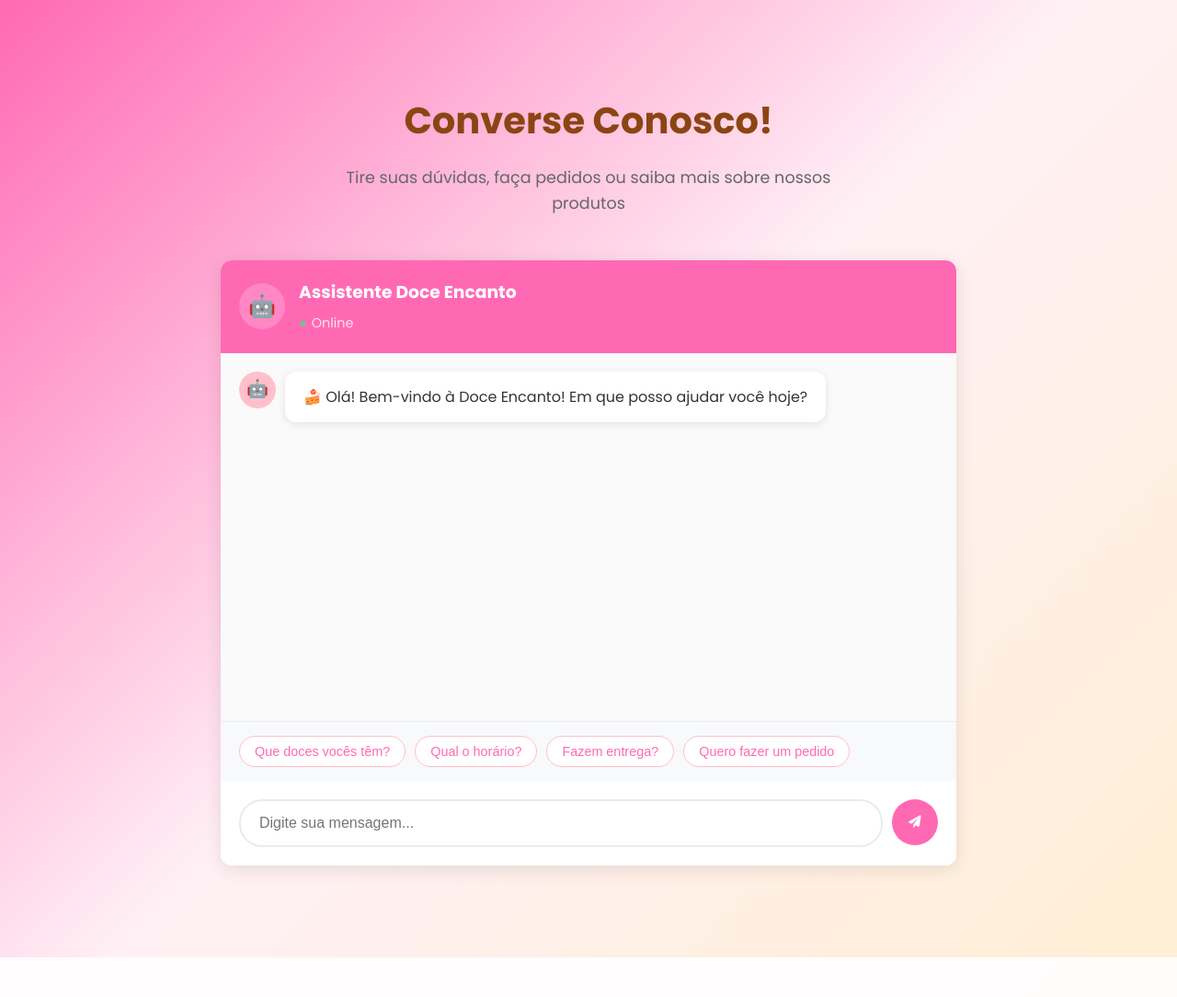
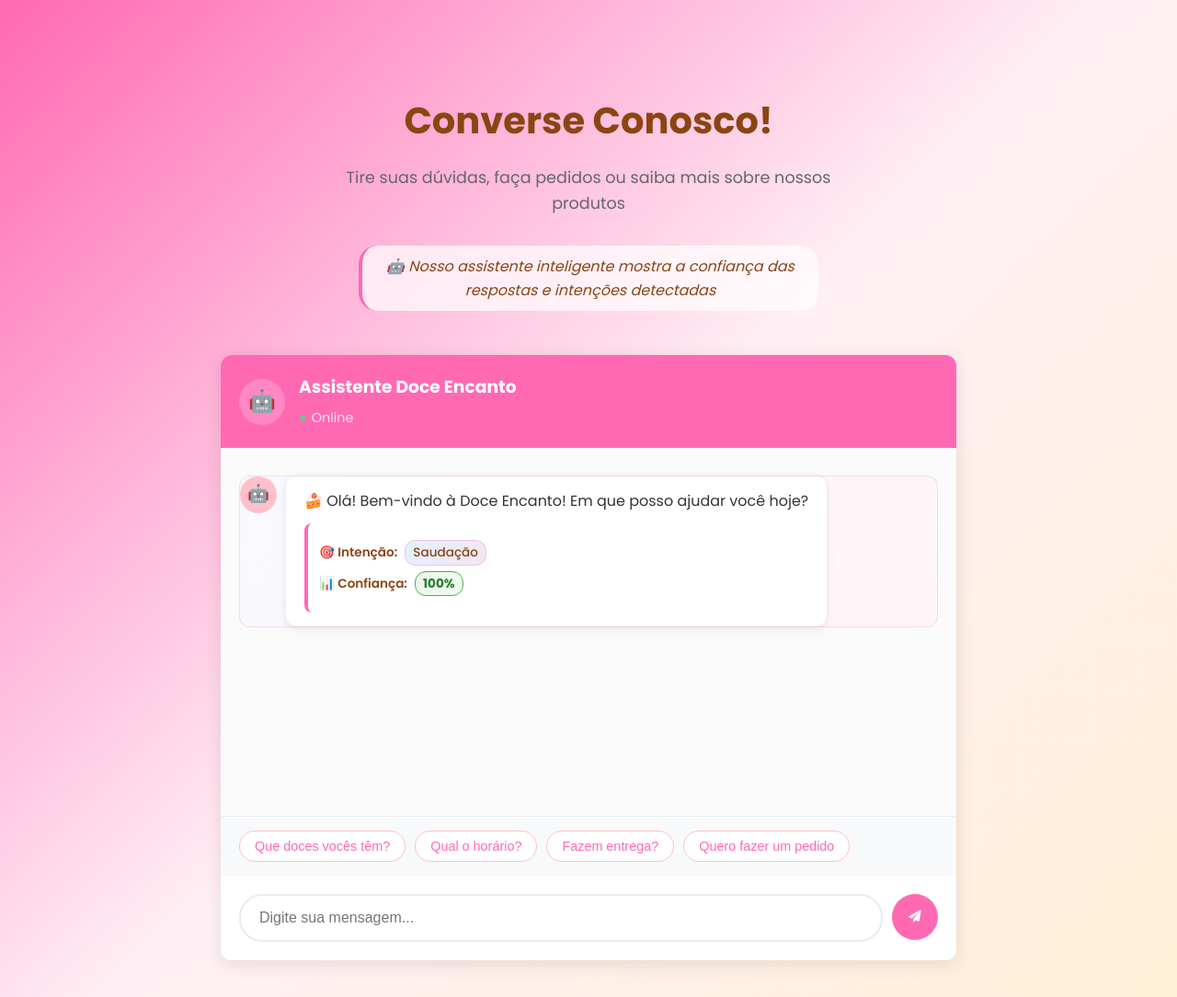
Before and after one commit to Carmonoca02/cp_5_IA_fernanda_carmona, a Flask app: page / in a window 1280 px wide. Shown: the part 1810-2894 px from the top of the page at 92% size. Run offline with Flask 3, Linux system fonts and the light colour scheme.

Commit message:
feat: Enhance chatbot UI with detailed response information and styling

```diff
--- a/static/css/style.css
+++ b/static/css/style.css
@@ -236,8 +236,23 @@
     font-size: 1.1rem;
     text-align: center;
     color: var(--text-light);
+    margin-bottom: 2rem;
+    max-width: 600px;
+    margin-left: auto;
+    margin-right: auto;
+}
+
+.chatbot-info {
+    font-size: 1rem;
+    color: var(--secondary-color);
+    text-align: center;
     margin-bottom: 3rem;
-    max-width: 600px;
+    padding: 10px 20px;
+    background: rgba(255, 255, 255, 0.7);
+    border-radius: 20px;
+    border-left: 4px solid var(--primary-color);
+    font-style: italic;
+    max-width: 500px;
     margin-left: auto;
     margin-right: auto;
 }
@@ -638,6 +653,94 @@
     transform: scale(1.1);
 }
 
+/* Estilos para informações detalhadas do chatbot */
+.enhanced-bot-message {
+    background: linear-gradient(135deg, #f8f9ff 0%, #fff5f8 100%);
+    border: 1px solid rgba(255, 105, 180, 0.2);
+    border-radius: var(--border-radius);
+    margin: 10px 0;
+}
+
+.bot-response-text {
+    margin-bottom: 12px;
+    font-size: 1rem;
+    line-height: 1.5;
+}
+
+.bot-info-container {
+    background: rgba(255, 255, 255, 0.7);
+    border-radius: 8px;
+    padding: 12px;
+    margin-top: 10px;
+    border-left: 4px solid var(--primary-color);
+}
+
+.bot-info-item {
+    display: flex;
+    align-items: center;
+    margin: 6px 0;
+    font-size: 0.85rem;
+}
+
+.info-label {
+    font-weight: 600;
+    color: var(--secondary-color);
+    margin-right: 8px;
+    min-width: 80px;
+}
+
+.info-value {
+    font-weight: 500;
+    padding: 2px 8px;
+    border-radius: 12px;
+    background: rgba(255, 255, 255, 0.8);
+}
+
+.intent-value {
+    background: linear-gradient(135deg, #e3f2fd 0%, #f3e5f5 100%);
+    color: var(--secondary-color);
+    border: 1px solid rgba(255, 105, 180, 0.3);
+}
+
+.confidence-value {
+    font-weight: bold;
+    border: 1px solid;
+}
+
+.confidence-high {
+    background: linear-gradient(135deg, #e8f5e8 0%, #f0fff0 100%);
+    color: #2e7d32;
+    border-color: #4caf50;
+}
+
+.confidence-medium {
+    background: linear-gradient(135deg, #fff3e0 0%, #fffbf0 100%);
+    color: #f57c00;
+    border-color: #ff9800;
+}
+
+.confidence-low {
+    background: linear-gradient(135deg, #ffebee 0%, #fff5f5 100%);
+    color: #d32f2f;
+    border-color: #f44336;
+}
+
+/* Animação para mensagens aprimoradas */
+.enhanced-bot-message {
+    animation: enhancedFadeIn 0.6s ease-out;
+}
+
+@keyframes enhancedFadeIn {
+    0% {
+        opacity: 0;
+        transform: translateY(20px) scale(0.95);
+    }
+    100% {
+        opacity: 1;
+        transform: translateY(0) scale(1);
+    }
+}
+
 /* Animations */
 @keyframes fadeInUp {
     from {
@@ -721,6 +824,22 @@
         font-size: 2rem;
     }
 
+    /* Responsividade para informações do bot */
+    .bot-info-item {
+        flex-direction: column;
+        align-items: flex-start;
+        margin: 8px 0;
+    }
+
+    .info-label {
+        min-width: auto;
+        margin-bottom: 4px;
+    }
+
+    .bot-info-container {
+        padding: 10px;
+    }
+
     .container {
         padding: 0 15px;
     }
--- a/static/js/script.js
+++ b/static/js/script.js
@@ -42,13 +42,19 @@
         // Remove loading
         removeLoadingMessage(loadingElement);
 
-        // Adiciona resposta do bot
-        addMessage(data.response, 'bot');
+        // Adiciona resposta do bot com informações completas
+        addBotMessage(data);
 
     } catch (error) {
         console.error('Erro:', error);
         removeLoadingMessage(loadingElement);
-        addMessage('🤔 Desculpe, ocorreu um erro. Tente novamente em instantes.', 'bot');
+        const errorData = {
+            response: '🤔 Desculpe, ocorreu um erro. Tente novamente em instantes.',
+            intent: 'error',
+            confidence: 0.0,
+            is_multiple: false
+        };
+        addBotMessage(errorData);
     } finally {
         isLoading = false;
     }
@@ -60,7 +66,7 @@
     sendMessage();
 }
 
-// Função para adicionar mensagem ao chat
+// Função para adicionar mensagem do usuário ao chat
 function addMessage(text, sender) {
     const messagesContainer = document.getElementById('chat-messages');
 
@@ -84,6 +90,112 @@
     messagesContainer.scrollTop = messagesContainer.scrollHeight;
 
     return messageElement;
+}
+
+// Função para adicionar mensagem completa do bot
+function addBotMessage(data) {
+    const messagesContainer = document.getElementById('chat-messages');
+
+    const messageElement = document.createElement('div');
+    messageElement.className = 'message bot-message enhanced-bot-message';
+
+    const avatar = document.createElement('div');
+    avatar.className = 'message-avatar';
+    avatar.textContent = '🤖';
+
+    const content = document.createElement('div');
+    content.className = 'message-content';
+
+    // Resposta principal
+    const responseText = document.createElement('p');
+    responseText.className = 'bot-response-text';
+    responseText.textContent = data.response;
+    content.appendChild(responseText);
+
+    // Informações técnicas em container separado
+    const infoContainer = document.createElement('div');
+    infoContainer.className = 'bot-info-container';
+
+    // Intenção detectada
+    const intentInfo = document.createElement('div');
+    intentInfo.className = 'bot-info-item';
+    intentInfo.innerHTML = `
+        <span class="info-label">🎯 Intenção:</span>
+        <span class="info-value intent-value">${formatIntent(data.intent)}</span>
+    `;
+    infoContainer.appendChild(intentInfo);
+
+    // Confiança/Probabilidade
+    const confidenceInfo = document.createElement('div');
+    confidenceInfo.className = 'bot-info-item';
+    const confidencePercent = Math.round(data.confidence * 100);
+    const confidenceClass = getConfidenceClass(data.confidence);
+    confidenceInfo.innerHTML = `
+        <span class="info-label">📊 Confiança:</span>
+        <span class="info-value confidence-value ${confidenceClass}">${confidencePercent}%</span>
+    `;
+    infoContainer.appendChild(confidenceInfo);
+
+    // Informações adicionais se múltiplas sentenças
+    if (data.is_multiple && data.sentence_count > 1) {
+        const sentencesInfo = document.createElement('div');
+        sentencesInfo.className = 'bot-info-item';
+        sentencesInfo.innerHTML = `
+            <span class="info-label">📝 Sentenças:</span>
+            <span class="info-value">${data.sentence_count} detectadas</span>
+        `;
+        infoContainer.appendChild(sentencesInfo);
+
+        // Mostrar intenções detectadas se houver múltiplas
+        if (data.detected_intents && data.detected_intents.length > 0) {
+            const detectedInfo = document.createElement('div');
+            detectedInfo.className = 'bot-info-item';
+            detectedInfo.innerHTML = `
+                <span class="info-label">🔍 Detectadas:</span>
+                <span class="info-value">${data.detected_intents.map(formatIntent).join(', ')}</span>
+            `;
+            infoContainer.appendChild(detectedInfo);
+        }
+    }
+
+    content.appendChild(infoContainer);
+
+    messageElement.appendChild(avatar);
+    messageElement.appendChild(content);
+
+    messagesContainer.appendChild(messageElement);
+    messagesContainer.scrollTop = messagesContainer.scrollHeight;
+
+    return messageElement;
+}
+
+// Função para formatar nomes de intenções
+function formatIntent(intent) {
+    const intentMap = {
+        'greeting': 'Saudação',
+        'goodbye': 'Despedida',
+        'thanks': 'Agradecimento',
+        'menu': 'Cardápio',
+        'hours': 'Horário',
+        'payment': 'Pagamento',
+        'delivery': 'Entrega',
+        'prices': 'Preços',
+        'orders': 'Pedidos',
+        'location': 'Localização',
+        'about': 'Sobre',
+        'contact': 'Contato',
+        'fallback': 'Não identificada',
+        'error': 'Erro'
+    };
+
+    return intentMap[intent] || intent;
+}
+
+// Função para determinar classe CSS baseada na confiança
+function getConfidenceClass(confidence) {
+    if (confidence >= 0.8) return 'confidence-high';
+    if (confidence >= 0.5) return 'confidence-medium';
+    return 'confidence-low';
 }
 
 // Função para adicionar loading
@@ -252,7 +364,13 @@
             document.body.style.animation = '';
         }, 6000);
 
-        addMessage('🎉 Você encontrou o código secreto! Parabéns! 🍰', 'bot');
+        const easterEggData = {
+            response: '🎉 Você encontrou o código secreto! Parabéns! 🍰',
+            intent: 'easter_egg',
+            confidence: 1.0,
+            is_multiple: false
+        };
+        addBotMessage(easterEggData);
     }
 });
 
--- a/templates/index.html
+++ b/templates/index.html
@@ -106,6 +106,7 @@
         <div class="container">
             <h2 class="section-title">Converse Conosco!</h2>
             <p class="section-subtitle">Tire suas dúvidas, faça pedidos ou saiba mais sobre nossos produtos</p>
+            <p class="chatbot-info">🤖 Nosso assistente inteligente mostra a confiança das respostas e intenções detectadas</p>
 
             <div class="chat-container">
                 <div class="chat-header">
@@ -117,10 +118,20 @@
                 </div>
 
                 <div id="chat-messages" class="chat-messages">
-                    <div class="message bot-message">
+                    <div class="message bot-message enhanced-bot-message">
                         <div class="message-avatar">🤖</div>
                         <div class="message-content">
-                            <p>🍰 Olá! Bem-vindo à Doce Encanto! Em que posso ajudar você hoje?</p>
+                            <p class="bot-response-text">🍰 Olá! Bem-vindo à Doce Encanto! Em que posso ajudar você hoje?</p>
+                            <div class="bot-info-container">
+                                <div class="bot-info-item">
+                                    <span class="info-label">🎯 Intenção:</span>
+                                    <span class="info-value intent-value">Saudação</span>
+                                </div>
+                                <div class="bot-info-item">
+                                    <span class="info-label">📊 Confiança:</span>
+                                    <span class="info-value confidence-value confidence-high">100%</span>
+                                </div>
+                            </div>
                         </div>
                     </div>
                 </div>
```
